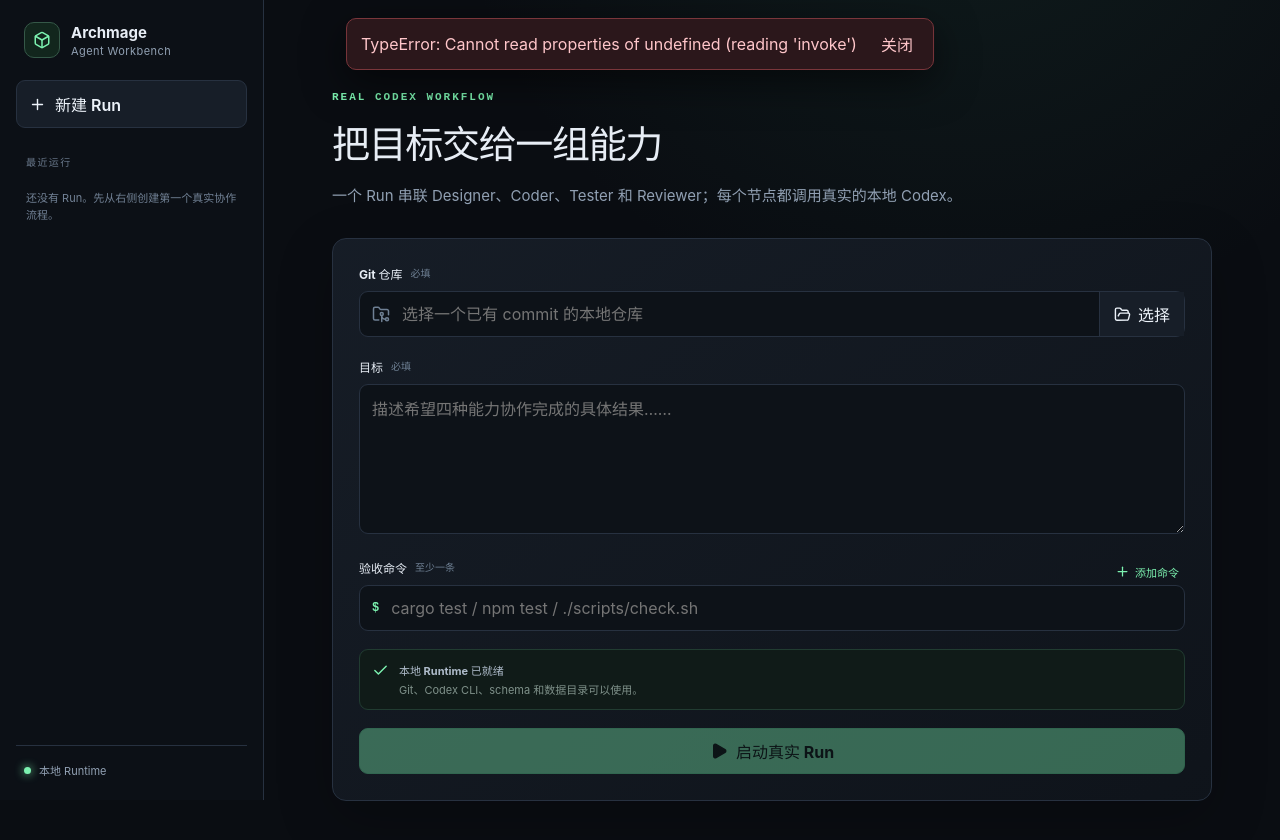
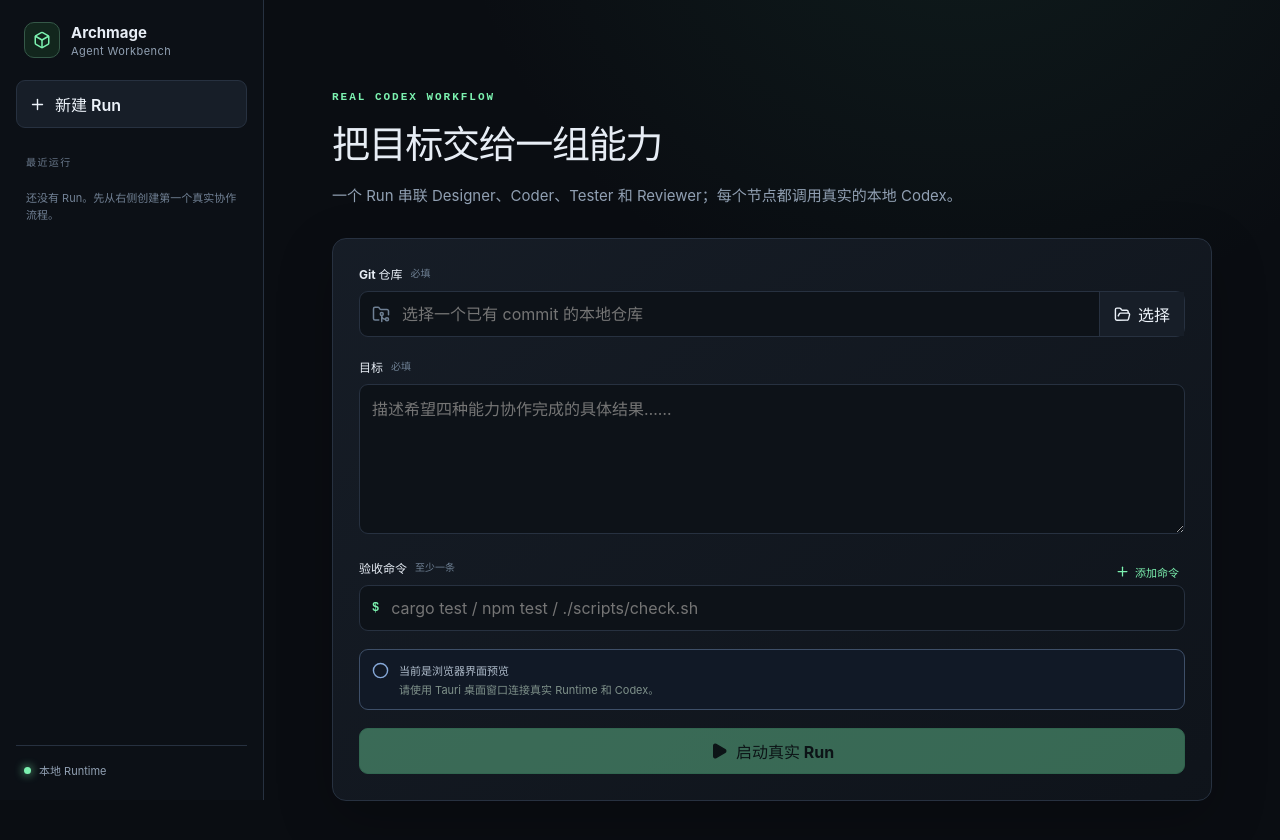
Before and after one commit to WeifeiMeng/archmage, a React (Vite) app in the folder apps/archmage-desktop/: page / in a window 1280 px wide. Shown: the top 840 px of the page. Built offline with nearby package versions, Linux system fonts and the light colour scheme.

Commit message:
fix: distinguish browser preview from desktop runtime

```diff
--- a/apps/archmage-desktop/src/App.tsx
+++ b/apps/archmage-desktop/src/App.tsx
@@ -52,7 +52,7 @@ export default function App() {
   const [goal, setGoal] = useState("");
   const [checks, setChecks] = useState([""]);
   const [busy, setBusy] = useState(false);
-  const [environment, setEnvironment] = useState<"checking" | "ready" | "failed">("checking");
+  const [environment, setEnvironment] = useState<"checking" | "ready" | "failed" | "preview">("checking");
   const [error, setError] = useState<string | null>(null);
 
   const refreshRuns = useCallback(async () => {
@@ -76,6 +76,7 @@ export default function App() {
   }, [refreshRuns]);
 
   useEffect(() => {
+    if (!isTauri()) return;
     refreshRuns()
       .then((items) => items[0] && setSelectedId(items[0].id))
       .catch((reason) => setError(String(reason)));
@@ -83,7 +84,7 @@ export default function App() {
 
   useEffect(() => {
     if (!isTauri()) {
-      setEnvironment("ready");
+      setEnvironment("preview");
       return;
     }
     checkEnvironment();
@@ -130,6 +131,7 @@ export default function App() {
   }, [selectedId, refreshRun]);
 
   useEffect(() => {
+    if (!isTauri()) return;
     let stop: (() => void) | undefined;
     api.onRunEvent((runId) => {
       if (runId === selectedId) refreshRun(runId).catch((reason) => setError(String(reason)));
@@ -199,7 +201,7 @@ export default function App() {
               <div className="check-list">{checks.map((check, index) => <div className="command-field" key={index}><span>$</span><input aria-label={`验收命令 ${index + 1}`} value={check} onChange={(event) => setChecks(checks.map((item, itemIndex) => itemIndex === index ? event.target.value : item))} placeholder="cargo test / npm test / ./scripts/check.sh" />{checks.length > 1 && <button aria-label="移除命令" onClick={() => setChecks(checks.filter((_, itemIndex) => itemIndex !== index))}>×</button>}</div>)}</div>
               <div className={`preflight ${environment}`}>
                 {environment === "checking" ? <LoaderCircle className="spin" size={17} /> : environment === "ready" ? <Check size={17} /> : <Circle size={17} />}
-                <div><strong>{environment === "checking" ? "正在检查本地环境" : environment === "ready" ? "本地 Runtime 已就绪" : "环境检查未通过"}</strong><span>{environment === "ready" ? "Git、Codex CLI、schema 和数据目录可以使用。" : environment === "failed" ? "请处理顶部错误后重试，未通过前不会创建 Run。" : "正在确认 Git、Codex CLI、schema 和数据目录。"}</span></div>
+                <div><strong>{environment === "checking" ? "正在检查本地环境" : environment === "ready" ? "本地 Runtime 已就绪" : environment === "preview" ? "当前是浏览器界面预览" : "环境检查未通过"}</strong><span>{environment === "ready" ? "Git、Codex CLI、schema 和数据目录可以使用。" : environment === "failed" ? "请处理顶部错误后重试，未通过前不会创建 Run。" : environment === "preview" ? "请使用 Tauri 桌面窗口连接真实 Runtime 和 Codex。" : "正在确认 Git、Codex CLI、schema 和数据目录。"}</span></div>
                 {environment === "failed" && <button type="button" onClick={checkEnvironment}>重试</button>}
               </div>
               <button className="primary" disabled={!canStart} onClick={startRun}>{busy ? <LoaderCircle className="spin" size={18} /> : <Play size={18} fill="currentColor" />}{busy ? "正在准备…" : "启动真实 Run"}</button>
--- a/apps/archmage-desktop/src/inspector.css
+++ b/apps/archmage-desktop/src/inspector.css
@@ -129,6 +129,15 @@
   color: var(--danger);
 }
 
+.preflight.preview {
+  border-color: #3e4f68;
+  background: #111926;
+}
+
+.preflight.preview svg {
+  color: #86a8d8;
+}
+
 .preflight > button {
   margin-left: auto;
   border: 1px solid #654047;
```
